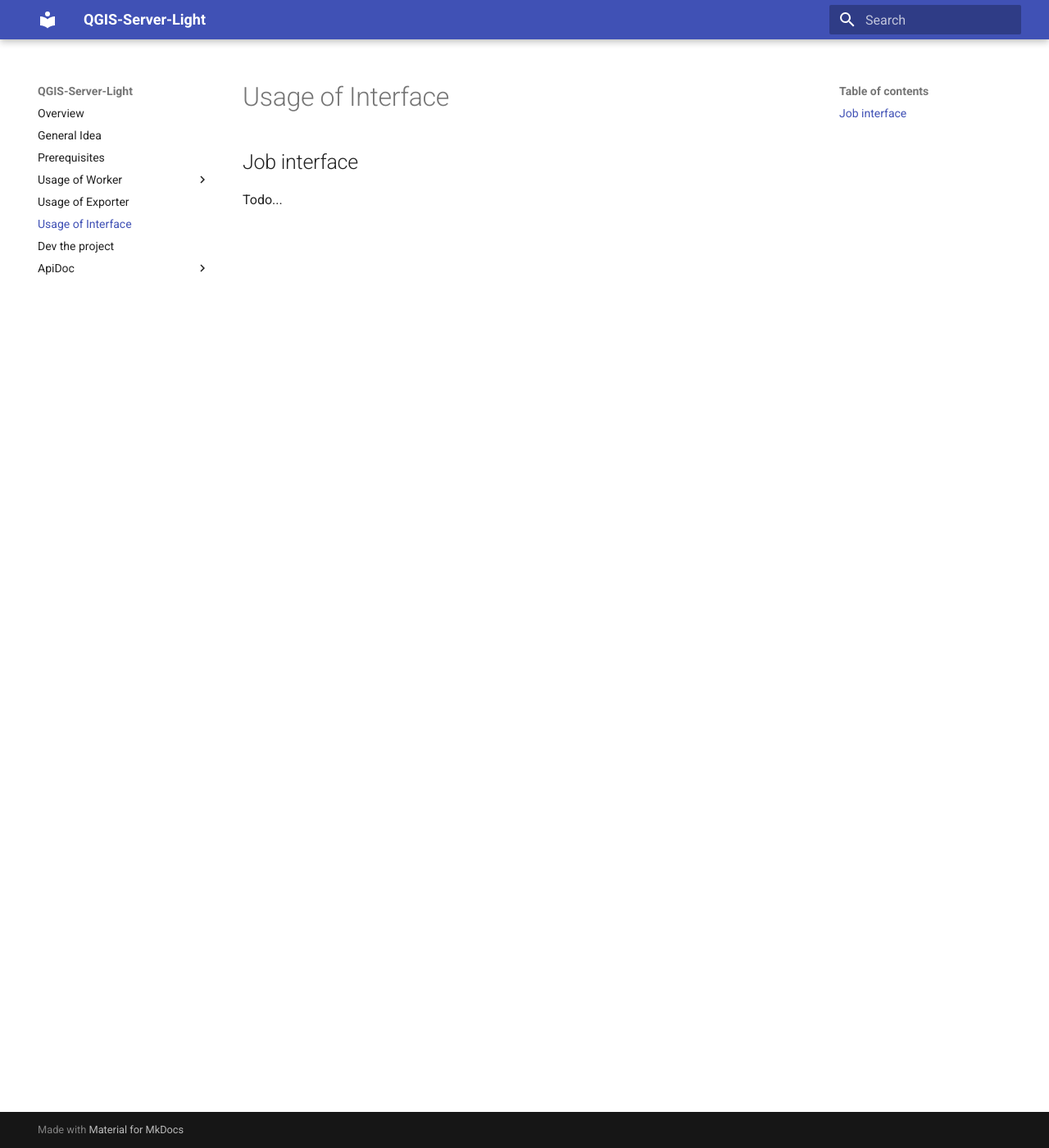
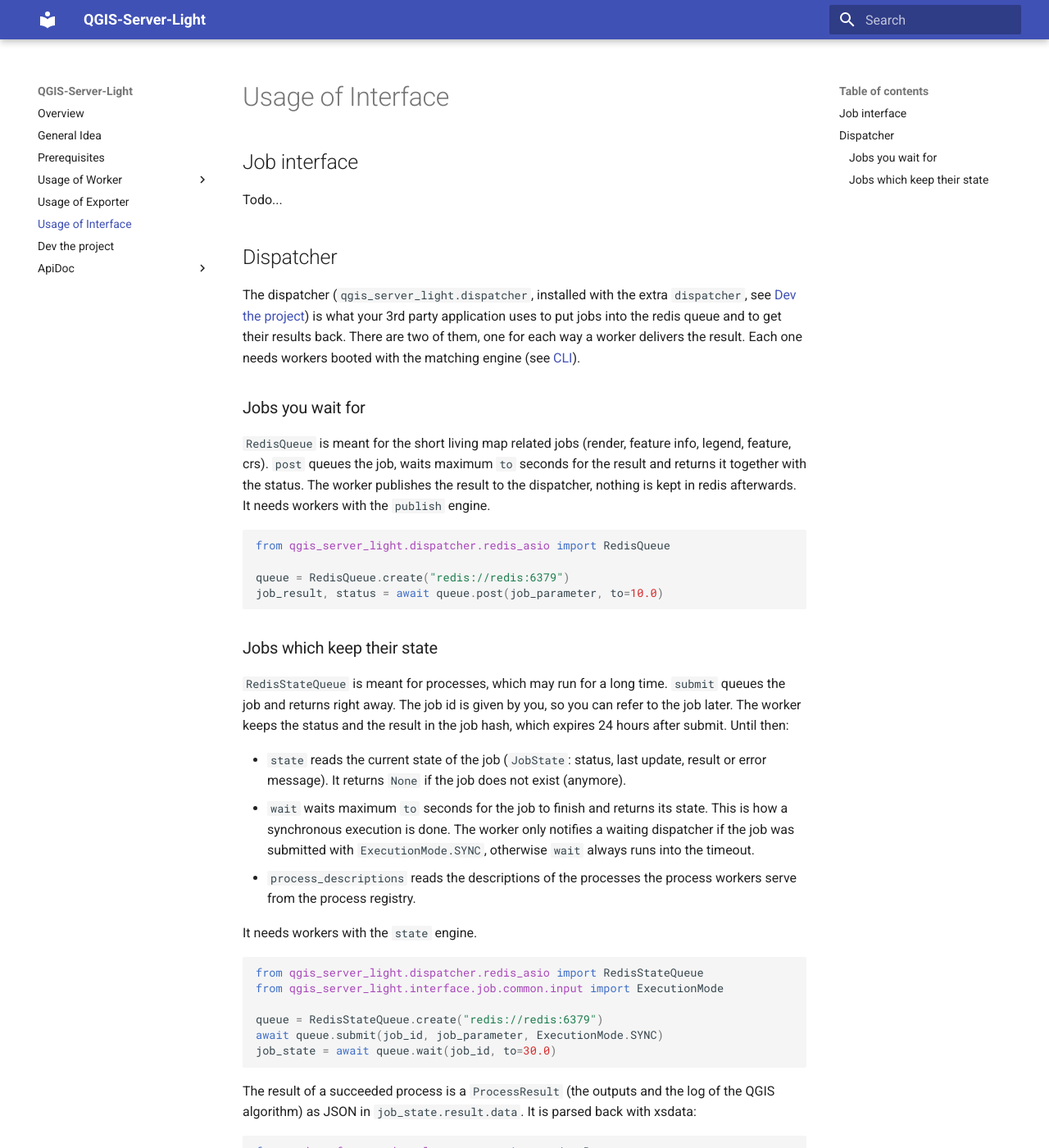
Before and after one commit to opengisch/qgis-server-light, an MkDocs documentation site: the page built from docs/src/usage.interface.md, in a window 1280 px wide and 1400 px high. Shown: the whole window at 82% size. Built offline with MkDocs 1.6.1 and Material for MkDocs 9.7.7, drawn with Linux system fonts in a browser that asks for light colours; some of the changed text lies outside the part shown.

Commit message:
add documentation

````diff
--- a/docs/src/usage.interface.md
+++ b/docs/src/usage.interface.md
@@ -1,3 +1,60 @@
 ## Job interface
 
 Todo...
+
+## Dispatcher
+
+The dispatcher (`qgis_server_light.dispatcher`, installed with the extra `dispatcher`, see
+[Dev the project](dev.md#github)) is what your 3rd party application uses to put jobs into the redis queue and
+to get their results back. There are two of them, one for each way a worker delivers the result. Each one needs
+workers booted with the matching engine (see [CLI](usage.worker.cli.md)).
+
+### Jobs you wait for
+
+`RedisQueue` is meant for the short living map related jobs (render, feature info, legend, feature, crs). `post`
+queues the job, waits maximum `to` seconds for the result and returns it together with the status. The worker
+publishes the result to the dispatcher, nothing is kept in redis afterwards. It needs workers with the `publish`
+engine.
+
+```python
+from qgis_server_light.dispatcher.redis_asio import RedisQueue
+
+queue = RedisQueue.create("redis://redis:6379")
+job_result, status = await queue.post(job_parameter, to=10.0)
+```
+
+### Jobs which keep their state
+
+`RedisStateQueue` is meant for processes, which may run for a long time. `submit` queues the job and returns right
+away. The job id is given by you, so you can refer to the job later. The worker keeps the status and the result in
+the job hash, which expires 24 hours after submit. Until then:
+
+- `state` reads the current state of the job (`JobState`: status, last update, result or error message). It
+  returns `None` if the job does not exist (anymore).
+- `wait` waits maximum `to` seconds for the job to finish and returns its state. This is how a synchronous
+  execution is done. The worker only notifies a waiting dispatcher if the job was submitted with
+  `ExecutionMode.SYNC`, otherwise `wait` always runs into the timeout.
+- `process_descriptions` reads the descriptions of the processes the process workers serve from the process
+  registry.
+
+It needs workers with the `state` engine.
+
+```python
+from qgis_server_light.dispatcher.redis_asio import RedisStateQueue
+from qgis_server_light.interface.job.common.input import ExecutionMode
+
+queue = RedisStateQueue.create("redis://redis:6379")
+await queue.submit(job_id, job_parameter, ExecutionMode.SYNC)
+job_state = await queue.wait(job_id, to=30.0)
+```
+
+The result of a succeeded process is a `ProcessResult` (the outputs and the log of the QGIS algorithm) as JSON in
+`job_state.result.data`. It is parsed back with xsdata:
+
+```python
+from xsdata.formats.dataclass.parsers import JsonParser
+
+from qgis_server_light.interface.job.process.output import ProcessResult
+
+process_result = JsonParser().from_bytes(job_state.result.data, ProcessResult)
+```
````
Also changed, not shown: docs/src/usage.worker.cli.md (+12 -4 lines), docs/src/usage.worker.docker.md (+2 -2 lines).
